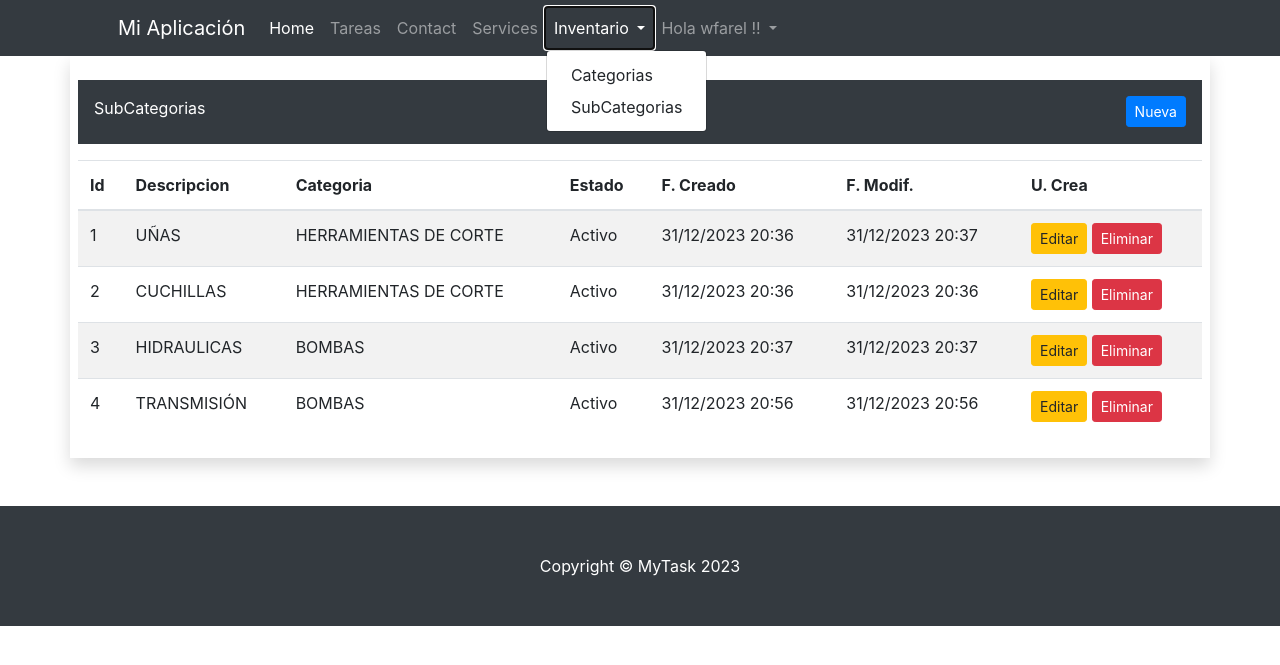
After one commit to wfarelt/tareas, a Django app: page /inv/subcategorias/ in a window 1280 px wide, after a click on "Inventario". The commit adds this page. Shown: the top 665 px of the page. Run offline with Django 5.2, Linux system fonts and the light colour scheme; a user stored in the database is signed in; data comes from the database, SQL or seed files in the repository; both versions use the stored data as it was after the commit; some libraries are stand-ins or nearby versions.

Commit message:
crud inv subcategorias

```diff
--- a/bases/templates/bases/base.html
+++ b/bases/templates/bases/base.html
@@ -24,11 +24,22 @@
                 <ul class="navbar-nav ms-auto mb-2 mb-lg-0">
                     <li class="nav-item"><a class="nav-link active" aria-current="page" href="{% url 'bases:home' %}">Home</a></li>
                     <li class="nav-item"><a class="nav-link" href="{% url 'task:task_list' %}">Tareas</a></li>
-                    <li class="nav-item"><a class="nav-link" href="{% url 'inv:categoria_list' %}">Categorias</a></li>
                     <li class="nav-item"><a class="nav-link" href="#!">Contact</a></li>
                     <li class="nav-item"><a class="nav-link" href="#!">Services</a></li>
 
+                    <!-- inv -->
+                    <li class="nav-item dropdown">
+                        <a class="nav-link dropdown-toggle" href="#" id="navbarDropdown" role="button"
+                           data-toggle="dropdown" aria-haspopup="true" aria-expanded="false">
+                            Inventario
+                        </a>
+                        <div class="dropdown-menu" aria-labelledby="navbarDropdown">
+                            <a class="dropdown-item" href="{% url 'inv:categoria_list' %}">Categorias</a>
+                            <a class="dropdown-item" href="{% url 'inv:subcategoria_list' %}">SubCategorias</a>
+                        </div>
+                    </li>
 
+                    <!-- login & logout-->
                     <li class="nav-item dropdown">
                         <a class="nav-link dropdown-toggle" href="#" id="navbarDropdown" role="button"
                            data-toggle="dropdown" aria-haspopup="true" aria-expanded="false">
@@ -39,7 +50,7 @@
                           <div class="dropdown-divider"></div>
                           <a class="dropdown-item" href="{% url 'bases:logout'%}">Salir</a>
                         </div>
-                      </li>
+                    </li>
                 </ul>
             </div>
         </div>
--- a/inv/models.py
+++ b/inv/models.py
@@ -19,3 +19,21 @@ class Categoria(ClaseModelo):
 
     class Meta:
         verbose_name_plural = 'Categorias'
+
+class SubCategoria(ClaseModelo):
+    categoria = models.ForeignKey(Categoria, on_delete=models.CASCADE)
+    descripcion = models.CharField(
+        max_length=100,
+        # help_text='Descripcion de la SubCategoria',
+    )
+
+    def __str__(self):
+        return '{}:{}'.format(self.categoria.descripcion, self.descripcion)
+
+    def save(self):
+        self.descripcion = self.descripcion.upper()
+        super(SubCategoria, self).save()
+
+    class Meta:
+        verbose_name_plural = 'Sub Categorias'
+        unique_together = ('categoria', 'descripcion')
--- /dev/null
+++ b/inv/templates/inv/subcategoria_list.html
@@ -0,0 +1,54 @@
+{% extends "bases/base.html" %}
+
+{% block title %}
+{% endblock %}
+
+{% block content %}
+<div class="row">
+    <div class="col-md-12">
+        <div class="container p-3 pb-4 my-3 bg-dark text-white">
+            SubCategorias
+            <a class="btn btn-primary btn-sm float-right"  href="{% url 'inv:subcategoria_new' %}">Nueva</a>
+        </div>
+
+        {% if not obj %}
+        <p>No hay SubCategorias</p>
+        {% else %}
+        <table class="table table-hover table-striped">
+            <thead>
+                <tr>
+                    <th>Id</th>
+                    <th>Descripcion</th>
+                    <th>Categoria</th>
+                    <th>Estado</th>
+                    <th>F. Creado</th>
+                    <th>F. Modif.</th>
+                    <th>U. Crea</th>
+                </tr>
+            </thead>
+            <tbody>
+                {% for item in obj %}
+                <tr>
+                    <td>{{ item.id }}</td>
+                    <td>{{ item.descripcion }}</td>
+                    <td>{{ item.categoria }}</td>
+                    <td>{% if item.estado %}
+                        <span class="label label-success">Activo</span>
+                        {% else %}
+                        <span class="label label-danger">Inactivo</span>
+                        {% endif %}
+                    </td>
+                    <td>{{ item.fc|date:"d/m/Y H:i" }}</td>
+                    <td>{{ item.fm|date:"d/m/Y H:i" }}</td>
+                    <td>
+                        <a href="{% url 'inv:subcategoria_edit' item.id %}" class="btn btn-warning btn-sm">Editar</a>
+                        <a href="{% url 'inv:subcategoria_delete' item.id %}" class="btn btn-danger btn-sm">Eliminar</a>
+                    </td>
+                </tr>
+                {% endfor %}
+            </tbody>
+        </table>
+        {% endif %}
+    </div>
+</div>
+{% endblock %}
--- a/inv/urls.py
+++ b/inv/urls.py
@@ -1,8 +1,17 @@
 from django.urls import path
-from .views import CategoriaView, CategoriaNew, CategoriaEdit, CategoriaDel
+from .views import CategoriaView, CategoriaNew, CategoriaEdit, CategoriaDel, \
+    SubCategoriaView, SubCategoriaNew, SubCategoriaEdit, SubCategoriaDel
 urlpatterns = [
+    # Categorias
     path('categorias/', CategoriaView.as_view(), name='categoria_list'),
     path('categorias/new', CategoriaNew.as_view(), name='categoria_new'),
     path('categorias/edit/<int:pk>', CategoriaEdit.as_view(), name='categoria_edit'),
     path('categorias/delete/<int:pk>', CategoriaDel.as_view(), name='categoria_delete'),
+
+    # SubCategorias
+    path('subcategorias/', SubCategoriaView.as_view(), name='subcategoria_list'),
+    path('subcategorias/new', SubCategoriaNew.as_view(), name='subcategoria_new'),
+    path('subcategorias/edit/<int:pk>', SubCategoriaEdit.as_view(), name='subcategoria_edit'),
+    path('subcategorias/delete/<int:pk>', SubCategoriaDel.as_view(), name='subcategoria_delete'),
+
 ]
--- a/inv/views.py
+++ b/inv/views.py
@@ -1,10 +1,12 @@
 from django.shortcuts import render
 from django.views.generic import ListView, CreateView, UpdateView, DeleteView
 from django.contrib.auth.mixins import LoginRequiredMixin
-from .models import Categoria
-from .forms import CategoriaForm
+from .models import Categoria, SubCategoria
+from .forms import CategoriaForm, SubCategoriaForm
 from django.urls import reverse_lazy
 # Create your views here.
+
+# Categoria
 
 class CategoriaView(LoginRequiredMixin, ListView):
     model = Categoria
@@ -42,3 +44,42 @@ class CategoriaDel(LoginRequiredMixin, DeleteView):
     context_object_name = 'obj'
     success_url = reverse_lazy('inv:categoria_list')
     login_url = 'bases:login'
+
+# SubCategoria
+
+class SubCategoriaView(LoginRequiredMixin, ListView):
+    model = SubCategoria
+    template_name = 'inv/subcategoria_list.html'
+    context_object_name = 'obj'
+    login_url = 'bases:login'
+
+class SubCategoriaNew(LoginRequiredMixin, CreateView):
+    model = SubCategoria
+    template_name = 'inv/subcategoria_form.html'
+    context_object_name = 'obj'
+    form_class = SubCategoriaForm
+    success_url = reverse_lazy('inv:subcategoria_list')
+    login_url = 'bases:login'
+
+    def form_valid(self, form):
+        form.instance.uc = self.request.user
+        return super().form_valid(form)
+
+class SubCategoriaEdit(LoginRequiredMixin, UpdateView):
+    model = SubCategoria
+    template_name = 'inv/subcategoria_form.html'
+    context_object_name = 'obj'
+    form_class = SubCategoriaForm
+    success_url = reverse_lazy('inv:subcategoria_list')
+    login_url = 'bases:login'
+
+    def form_valid(self, form):
+        form.instance.um = self.request.user.id
+        return super().form_valid(form)
+
+class SubCategoriaDel(LoginRequiredMixin, DeleteView):
+    model = SubCategoria
+    template_name = 'inv/catalogos_del.html'
+    context_object_name = 'obj'
+    success_url = reverse_lazy('inv:subcategoria_list')
+    login_url = 'bases:login'
```
Also changed, not shown: inv/forms.py (+17 -1 lines), inv/templates/inv/subcategoria_form.html (added, +29 -0 lines), db.sqlite3, inv/migrations/0002_alter_categoria_descripcion_subcategoria.py (added).
